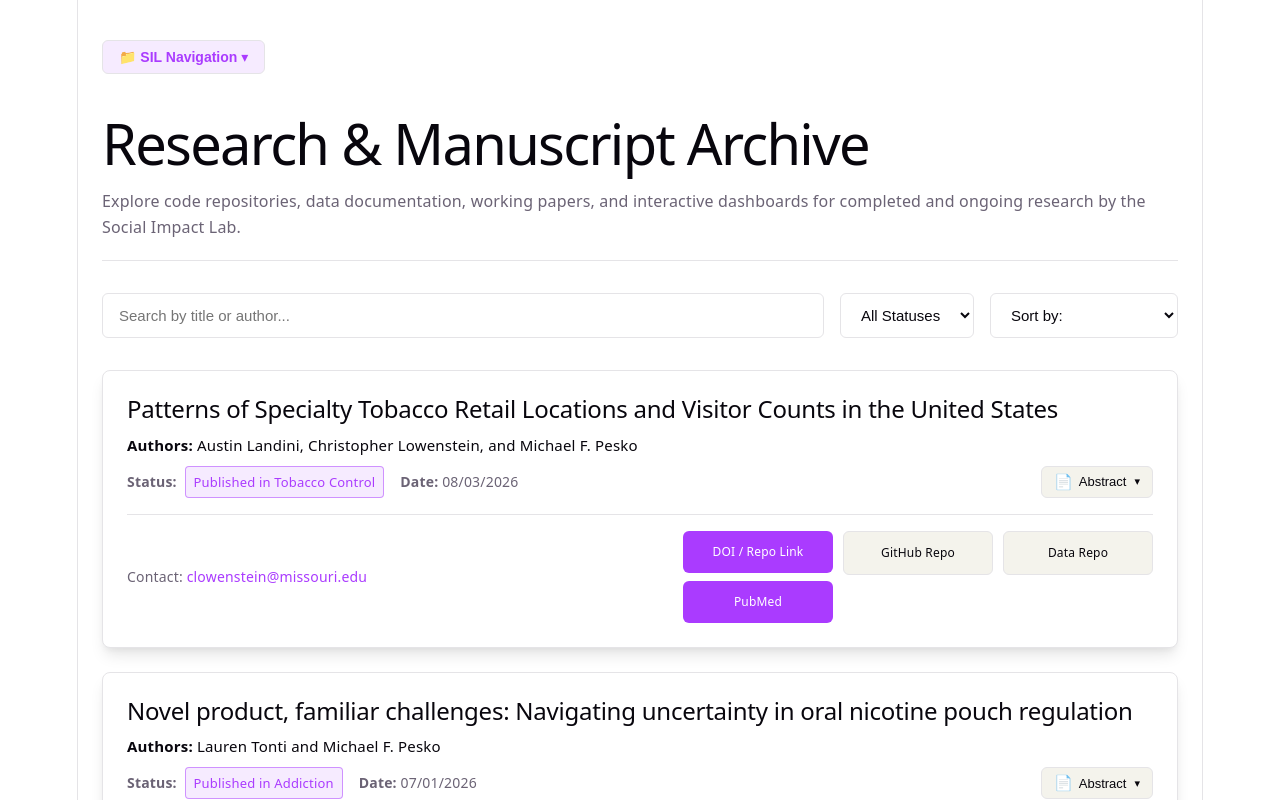
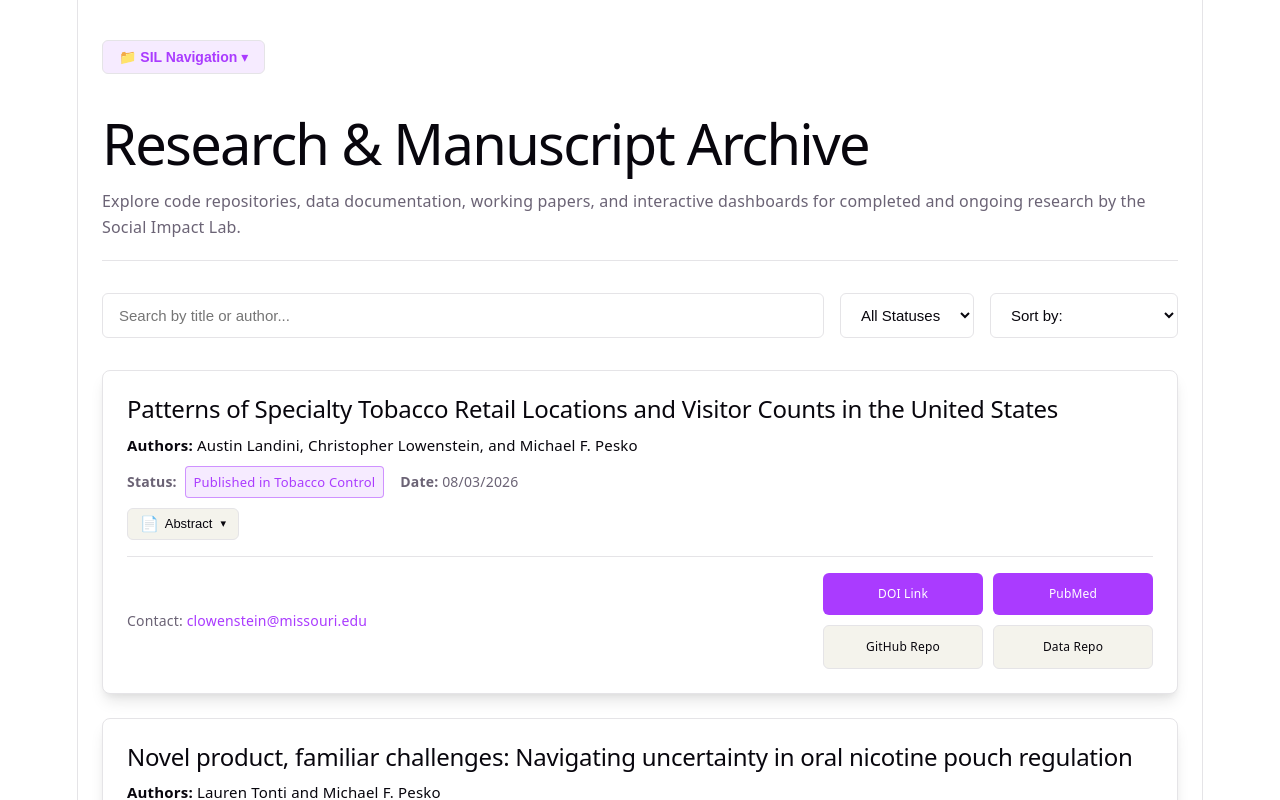
Before and after one commit to Social-Impact-Lab-SIL/SIL-Publications-Archive, a React (Vite) app: page / in a window 1280 px wide. Shown: the top 800 px of the page. Built offline with nearby package versions, Linux system fonts and the light colour scheme.

Commit message:
Alter layout of sil-publication link buttons

```diff
--- a/src/App.jsx
+++ b/src/App.jsx
@@ -54,7 +54,7 @@ export default function App() {
       authors: "Guthrie Scoblic, Rachel Y L Fung, Abigail S Friedman, and Michael F. Pesko",
       status: "Published in Tobacco Control",
       date: "07/08/2026",
-      abstract: "We create and publicly release a database of quarterly state and local cigar taxes from 2010 to 2024, standardised to per unit rates by cigar type. Matching Universal Product Code (UPC)-level cigar sales data from the NielsenIQ Retail Scanner Dataset to state and local tax rates by product type, we develop a method to translate heterogeneous cigar tax structures into standardised per unit equivalent tax rates for little, large and premium cigars over time.",
+      abstract: "Background: State cigar taxes in the USA vary widely in structure and level, unlike cigarette taxes which are typically levied uniformly per pack. This complexity has limited the comparability of cigar tax levels across states, products and time and relative to other tobacco products. Methods: We create and publicly release a database of quarterly state and local cigar taxes from 2010 to 2024, standardised to per unit rates by cigar type. Matching Universal Product Code (UPC)-level cigar sales data from the NielsenIQ Retail Scanner Dataset to state and local tax rates by product type, we develop a method to translate heterogeneous cigar tax structures into standardized per unit equivalent tax rates for little, large and premium cigars over time. Results: As of 1 October 2024, average state-level per unit cigar taxes were US$0.06 for little cigars, US$0.14 for large cigars and US$0.24 for premium cigars, reflecting increases of 31.2%, 19.2% and 8.3%, respectively since 1 October 2010. On a per gram basis, average state taxes range from 77.8% of the cigarette tax for little cigars to 22.9% of the cigarette tax for premium cigars. Conclusions: By facilitating more accurate measurement of cigar taxation, the database presented here enables critical policy evaluations and tobacco control research.",
       repoLink: "https://github.com/Social-Impact-Lab-SIL/CigarTaxStandardisation",
       dataRepoLink: "https://social-impact-lab-sil.github.io/SIL-Data-Repository/Population-Exposure-Standardized-Tobacco/",
       pubLink: "https://doi.org/10.1136/tc-2026-060077",
@@ -127,6 +127,14 @@ export default function App() {
       abstract: "Investigating how mandated or offered paid sick leave impacts overall healthcare utilization and expenditures.",
       pubLink: "https://papers.ssrn.com",
       contact: "reginald.hebert@yale.edu"
+    },
+    {
+      title: "State Paid Sick Leave Mandates and Timeliness of Systemic Treatment Initiation Among Patients with Advanced and Metastatic Solid Tumors",
+      authors: "Serena Phillips, Michael Pesko",
+      status: "Working",
+      abstract: "This project examines whether state level paid sick leave (PSL) mandates affected timeliness of first line systemic therapy initiation among patients newly diagnosed with advanced or metastatic solid tumors. It uses deidentified electronic health record-derived cancer patient data from ten solid tumor cohorts from the Flatiron Health Research Database.",
+      pubLink: "https://papers.ssrn.com",
+      contact: "sphillips@missouri.edu"
     }
   ];
 
@@ -159,19 +167,6 @@ export default function App() {
     }
     return 0; // Default array order
   });
-
-  const buttonSlots = [
-    {
-      key: 'pubLinksStack',
-      isStack: true,
-      slots: [
-        { key: 'pubLink', label: 'DOI / Repo Link', variant: 'primary' },
-        { key: 'pubMedLink', label: 'PubMed', variant: 'primary' }
-      ]
-    },
-    { key: 'repoLink', label: 'GitHub Repo', variant: 'secondary', checkKey: 'repoLink' },
-    { key: 'dataRepoLink', label: 'Data Repo', variant: 'secondary', checkKey: 'dataRepoLink' }
-  ];
 
   const buttonBaseStyle = {
     padding: '8px 10px',
@@ -284,6 +279,8 @@ export default function App() {
             </a>
             <a
               href="https://social-impact-lab-sil.github.io/SIL-Publication-Dashboard/"
+              target="_blank"
+              rel="noopener noreferrer"
               onClick={() => setIsDropdownOpen(false)}
               style={{
                 color: 'var(--text-h, #24292e)',
@@ -386,8 +383,8 @@ export default function App() {
                   <strong>Authors:</strong> {pub.authors}
                 </p>
 
-                <div style={{ display: 'flex', gap: '16px', alignItems: 'center', marginBottom: isPublishedOrAccepted && expandedAbstracts[index] ? '12px' : '0px', flexWrap: 'wrap', justifyContent: 'space-between' }}>
-                  <div style={{ display: 'flex', gap: '16px', alignItems: 'center', flexWrap: 'wrap' }}>
+                {/* Status & Date Line */}
+                <div style={{ display: 'flex', gap: '16px', alignItems: 'center', marginBottom: '10px', flexWrap: 'wrap' }}>
                   <p style={{ fontSize: '14px', margin: 0 }}>
                     <strong>Status:</strong>{' '}
                     <span style={{
@@ -411,8 +408,9 @@ export default function App() {
                   )}
                 </div>
 
-                  {/* Abstract Toggle Icon Button - Only rendered for Published / Accepted items */}
+                {/* Abstract Toggle Icon Button - Placed on left below status */}
                 {isPublishedOrAccepted && (
+                  <div style={{ marginBottom: '12px' }}>
                     <button
                       onClick={() => toggleAbstract(index)}
                       title={expandedAbstracts[index] ? "Hide Abstract" : "Show Abstract"}
@@ -435,8 +433,8 @@ export default function App() {
                       <span>{expandedAbstracts[index] ? 'Hide Abstract' : 'Abstract'}</span>
                       <span style={{ fontSize: '11px', marginLeft: '2px' }}>{expandedAbstracts[index] ? '▴' : '▾'}</span>
                     </button>
+                  </div>
                 )}
-                </div>
 
                 {/* Conditional Abstract Display */}
                 {isPublishedOrAccepted && expandedAbstracts[index] && (
@@ -445,7 +443,7 @@ export default function App() {
                   </p>
                 )}
 
-                {/* Footer: contact on the left, button grid pinned on the right */}
+                {/* Footer: contact on the left, organized button grid pinned on the right */}
                 <div style={{
                   display: 'flex',
                   flexWrap: 'wrap',
@@ -462,71 +460,46 @@ export default function App() {
                     Contact: <a href={`mailto:${pub.contact}`} style={{ color: 'var(--accent)', textDecoration: 'none' }}>{pub.contact}</a>
                   </span>
 
-                  {/* Right Side: 3 fixed-width slots grid */}
+                  {/* Right Side: Reorganized 2-row button grid */}
                   <div style={{
                     display: 'grid',
-                    gridTemplateColumns: 'repeat(3, minmax(110px, 150px))',
+                    gridTemplateColumns: 'repeat(2, minmax(130px, 160px))',
                     gap: '10px',
                     alignItems: 'start'
                   }}>
-                    {buttonSlots.map((slot, sIdx) => {
-                      if (slot.isStack) {
-                        return (
-                          <div key={sIdx} style={{ display: 'flex', flexDirection: 'column', gap: '8px' }}>
-                            {slot.slots.map(subSlot => {
-                              const url = pub[subSlot.key];
-                              if (url) {
-                                return (
-                                  <a
-                                    key={subSlot.key}
-                                    href={url}
-                                    target="_blank"
-                                    rel="noopener noreferrer"
-                                    style={subSlot.variant === 'primary' ? primaryStyle : secondaryStyle}
-                                  >
-                                    {subSlot.label}
+                    {/* Row 1: DOI Link & PubMed Link */}
+                    {pub.pubLink ? (
+                      <a href={pub.pubLink} target="_blank" rel="noopener noreferrer" style={primaryStyle}>
+                        DOI Link
                       </a>
-                                );
-                              }
-                              return (
-                                <div
-                                  key={subSlot.key}
-                                  aria-hidden="true"
-                                  style={{ ...buttonBaseStyle, visibility: 'hidden', pointerEvents: 'none' }}
-                                >
-                                  {subSlot.label}
-                                </div>
-                              );
-                            })}
-                          </div>
-                        );
-                      } else {
-                        const targetKey = slot.checkKey || slot.key;
-                        const url = pub[targetKey];
-                        if (url) {
-                          return (
-                            <a
-                              key={slot.key}
-                              href={url}
-                              target="_blank"
-                              rel="noopener noreferrer"
-                              style={slot.variant === 'primary' ? primaryStyle : secondaryStyle}
-                            >
-                              {slot.label}
+                    ) : (
+                      <div aria-hidden="true" style={{ ...buttonBaseStyle, visibility: 'hidden', pointerEvents: 'none' }}>DOI Link</div>
+                    )}
+
+                    {pub.pubMedLink ? (
+                      <a href={pub.pubMedLink} target="_blank" rel="noopener noreferrer" style={primaryStyle}>
+                        PubMed
                       </a>
-                          );
-                        }
-                        return (
-                          <div
-                            key={slot.key}
-                            aria-hidden="true"
-                            style={{ ...buttonBaseStyle, visibility: 'hidden', pointerEvents: 'none' }}
-                          >
-                            {slot.label}
-                          </div>
-                        );
-                      }
-                    })}
+                    ) : (
+                      <div aria-hidden="true" style={{ ...buttonBaseStyle, visibility: 'hidden', pointerEvents: 'none' }}>PubMed</div>
+                    )}
+
+                    {/* Row 2: GitHub Repo & Data Repo */}
+                    {pub.repoLink ? (
+                      <a href={pub.repoLink} target="_blank" rel="noopener noreferrer" style={secondaryStyle}>
+                        GitHub Repo
+                      </a>
+                    ) : (
+                      <div aria-hidden="true" style={{ ...buttonBaseStyle, visibility: 'hidden', pointerEvents: 'none' }}>GitHub Repo</div>
+                    )}
+
+                    {pub.dataRepoLink ? (
+                      <a href={pub.dataRepoLink} target="_blank" rel="noopener noreferrer" style={secondaryStyle}>
+                        Data Repo
+                      </a>
+                    ) : (
+                      <div aria-hidden="true" style={{ ...buttonBaseStyle, visibility: 'hidden', pointerEvents: 'none' }}>Data Repo</div>
+                    )}
                   </div>
                 </div>
               </div>
```
Lines whose indentation alone changed are shown as unchanged.
